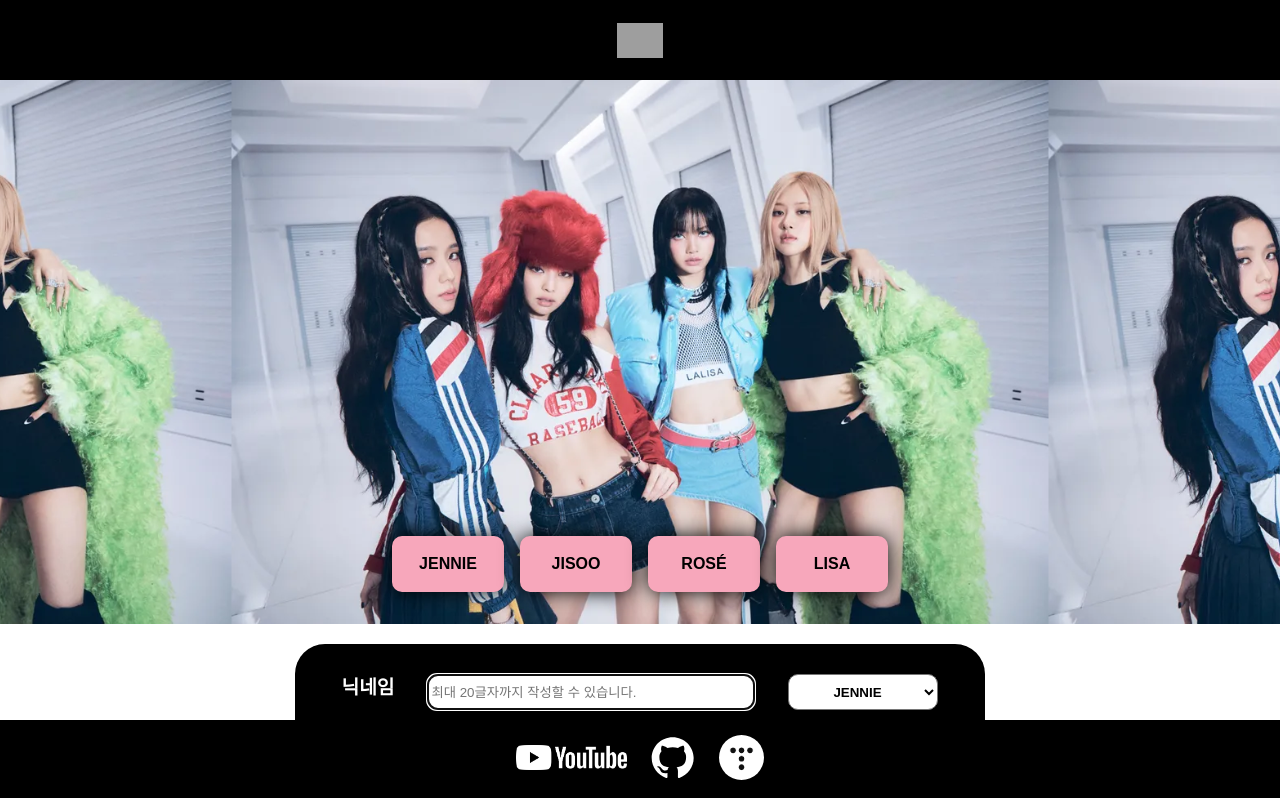
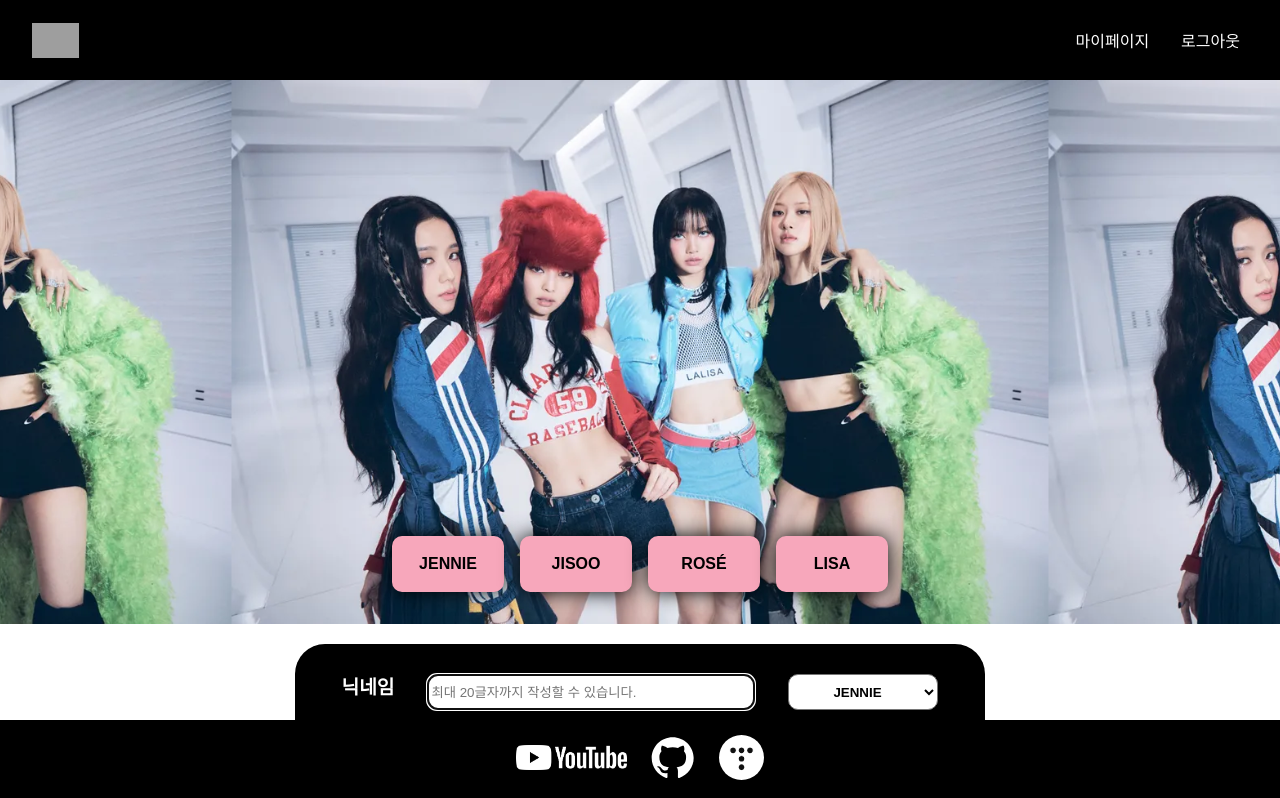
Before and after one commit to hyun0zin/react-fan-letter-advanced, a React (Create React App) app: page / in a window 1280 px wide. Shown: the top 798 px of the page. Built offline with nearby package versions, Linux system fonts and the light colour scheme; grey boxes are pictures that could not be loaded.

Commit message:
feat : header mypage 연결

```diff
--- a/src/components/layout/Header.jsx
+++ b/src/components/layout/Header.jsx
@@ -1,21 +1,33 @@
 import React from "react";
 import styled from "styled-components";
-import { useNavigate } from "react-router-dom";
+import { Link, useNavigate } from "react-router-dom";
 import BlackPinkLogo from "../../assets/images/logo.png";
-
-const StHead = styled.header`
+const HeaderContainer = styled.header`
   background-color: black;
-
   height: 5rem;
-
-  /* position: sticky;
-  top: 0; */
-
+  display: flex;
+  justify-content: space-between;
+  align-items: center;
+  padding: 0 2rem;
+`;
+const LogoContainer = styled.div`
   display: flex;
   justify-content: center;
   align-items: center;
 `;
 
+const BtnContainer = styled.div`
+  display: flex;
+  gap: 1rem;
+`;
+
+const Btn = styled.button`
+  border-color: transparent;
+  background-color: transparent;
+  color: white;
+  font-size: medium;
+  cursor: pointer;
+`;
 const StImg = styled.img.attrs({
   src: BlackPinkLogo,
   alt: "유튜브 로고",
@@ -26,17 +38,23 @@
 
 function Header() {
   const navigate = useNavigate();
-  const logeClickEvent = () => {
+  const logoClickEvent = () => {
     navigate("/");
     window.location.reload();
   };
 
   return (
-    <>
-      <StHead>
-        <StImg onClick={logeClickEvent} />
-      </StHead>
-    </>
+    <HeaderContainer>
+      <LogoContainer>
+        <StImg onClick={logoClickEvent} />
+      </LogoContainer>
+      <BtnContainer>
+        <Link to="/mypage">
+          <Btn>마이페이지</Btn>
+        </Link>
+        <Btn>로그아웃</Btn>
+      </BtnContainer>
+    </HeaderContainer>
   );
 }
 
```
